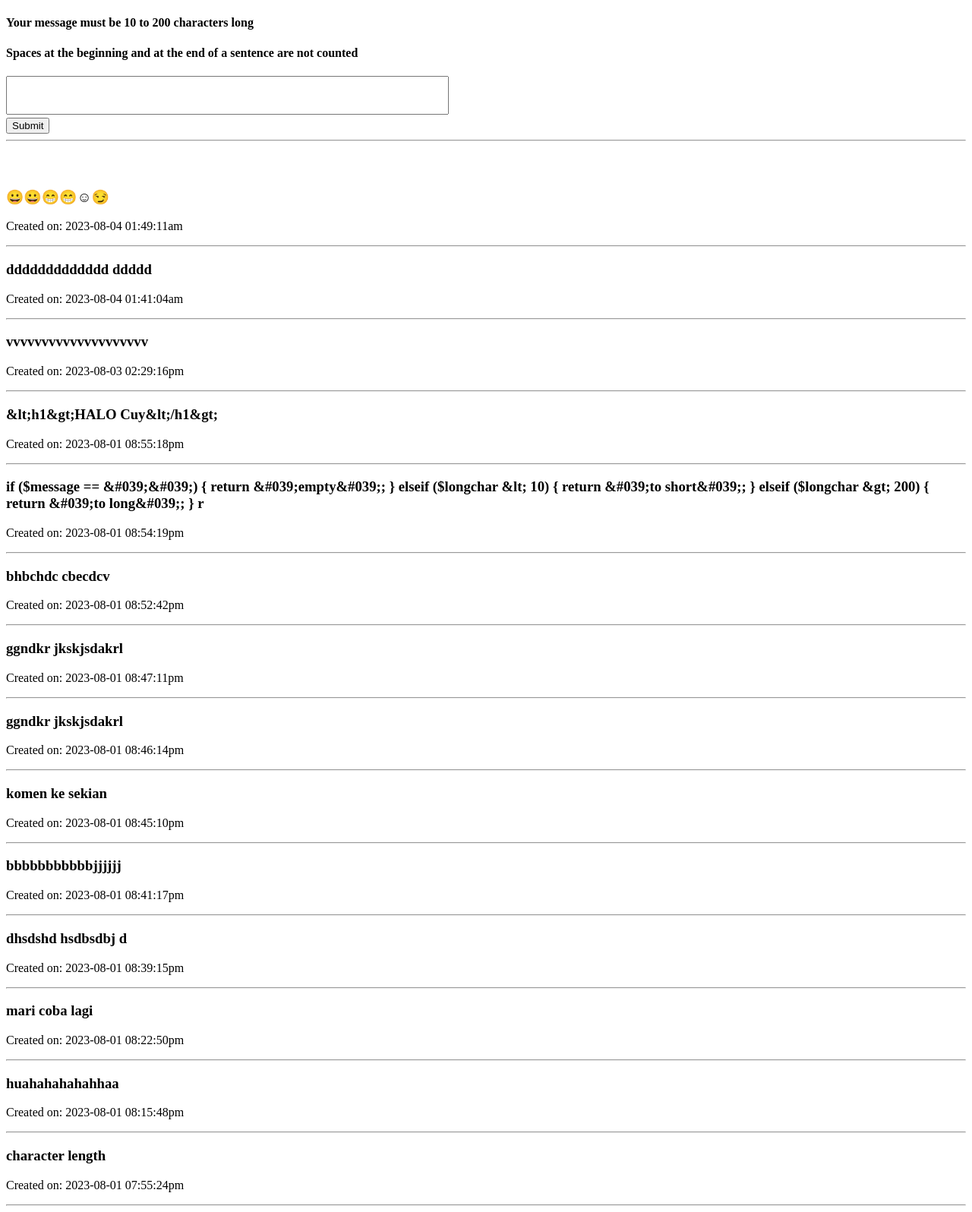
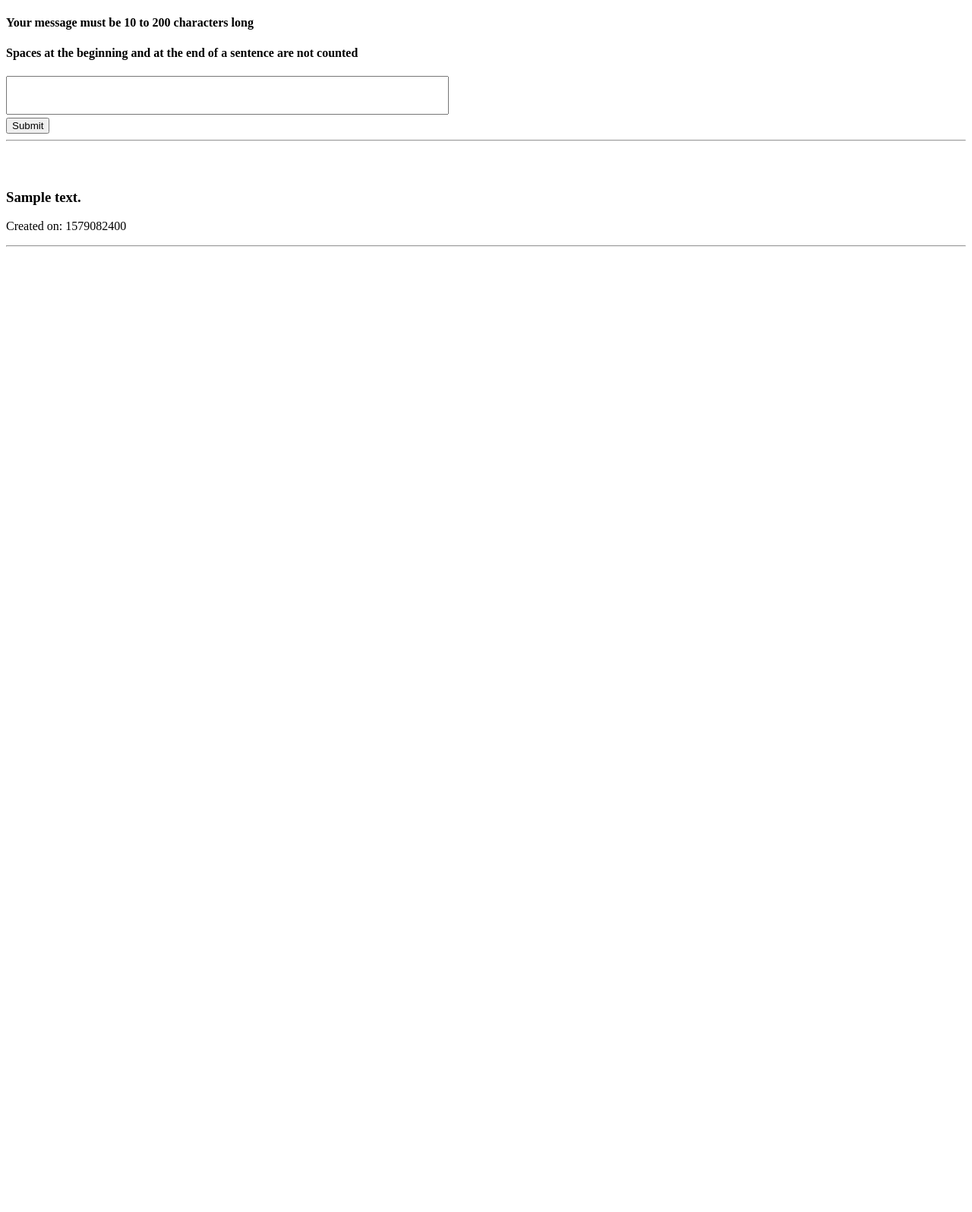
Before and after one commit to RasyidHakim-2804/Bulletin_board, a PHP site: page / in a window 1280 px wide. Shown: the whole page at 76% size. After the commit the page ends 325 px from the top, so only its background shows below. Run offline with PHP 8.4, Linux system fonts and the light colour scheme; data comes from the database, SQL or seed files in the repository; tables that the repository leaves empty hold one stand-in row (values such as "Sample post").

Commit message:
fix htaccess & message.sql

```diff
--- a/ConfigFile/Message.php
+++ b/ConfigFile/Message.php
@@ -26,11 +26,11 @@
     $row    = $this->conn->myAssoc($table);
 
     //membersihkan data untuk menghilangkan html
-    array_walk($row, function ( &$data) {
+    array_walk($row, function ( &$value) {
 
-      $data = [
-        'created_on'   => strtotime($data['time']),
-        'message_data' => htmlspecialchars($data['message_data']),
+      $value = [
+        'time' => strtotime($value['time']),
+        'body' => htmlspecialchars($value['body']),
       ];
 
     });
@@ -42,7 +42,7 @@
 
 
   //menambah pesan
-  function post(string $message): array
+  public function post(string $message): array
   {
 
     $fixMessage   = $this->validation->clearString($message);
@@ -59,7 +59,7 @@
     }
 
     $value  = $this->conn->myEscapeString($fixMessage);
-    $query  = "INSERT INTO message ( message_data ) VALUE ('$value')";
+    $query  = "INSERT INTO message ( body ) VALUE ('$value')";
     $result = $this->conn->myQuery($query);
 
     //mengembalikan response bila gagal
--- a/index.php
+++ b/index.php
@@ -52,11 +52,10 @@
     //$reverseData = array_reverse($data);
 
     foreach($data as $data){
-      $time = $data['created_on'];
+      $time = $data['time'];
 
-      //echo strlen($data['message']);
-      echo  '<h3>' . $data['message_data'] . '</h3>';
-      echo "<p>Created on:". ' ' . date("Y-m-d  h:i:sa", $time) . "</p><hr>";
+      echo  '<h3>' . $data['body'] . '</h3>';
+      echo "<p>Created on:". ' ' . $data['time'] . "</p><hr>";
     }
     ?>
   </div>
--- a/message.sql
+++ b/message.sql
@@ -29,7 +29,7 @@
 
 CREATE TABLE `message` (
   `id` int(11) NOT NULL PRIMARY KEY AUTO_INCREMENT,
-  `message_data` varchar(210) NOT NULL,
+  `body` varchar(210) NOT NULL,
   `time` timestamp NOT NULL DEFAULT current_timestamp() ON UPDATE current_timestamp()
 ) ENGINE=InnoDB DEFAULT CHARSET=utf8mb4 COLLATE=utf8mb4_unicode_ci;
 
--- a/notfound.html
+++ b/notfound.html
@@ -6,6 +6,7 @@
   <title>404</title>
 </head>
 <body>
-  <h1>404: not found</h1>
+  <h1>404: not found 😊</h1>
+  <h1>hehehe</h1>
 </body>
 </html>
```
Also changed, not shown: .htaccess.
